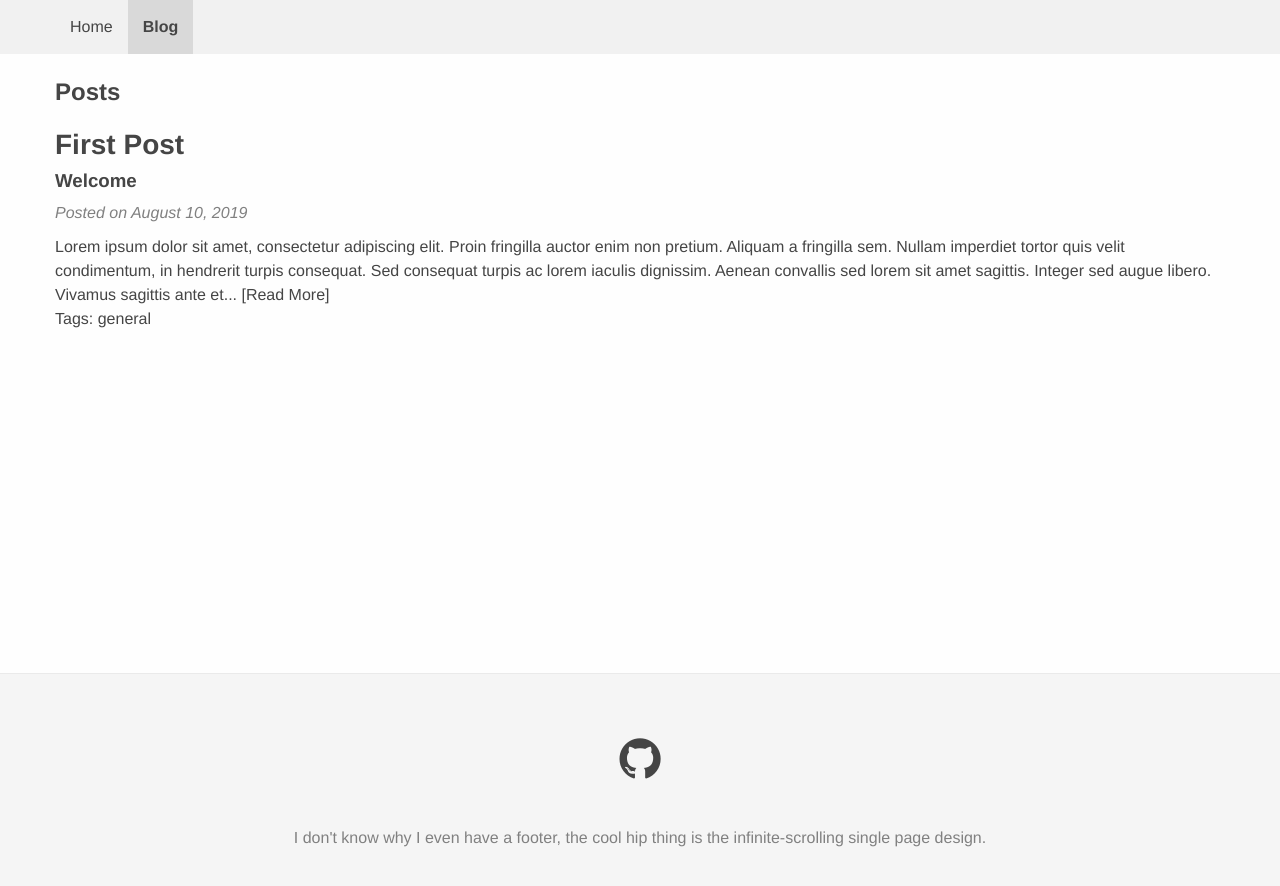
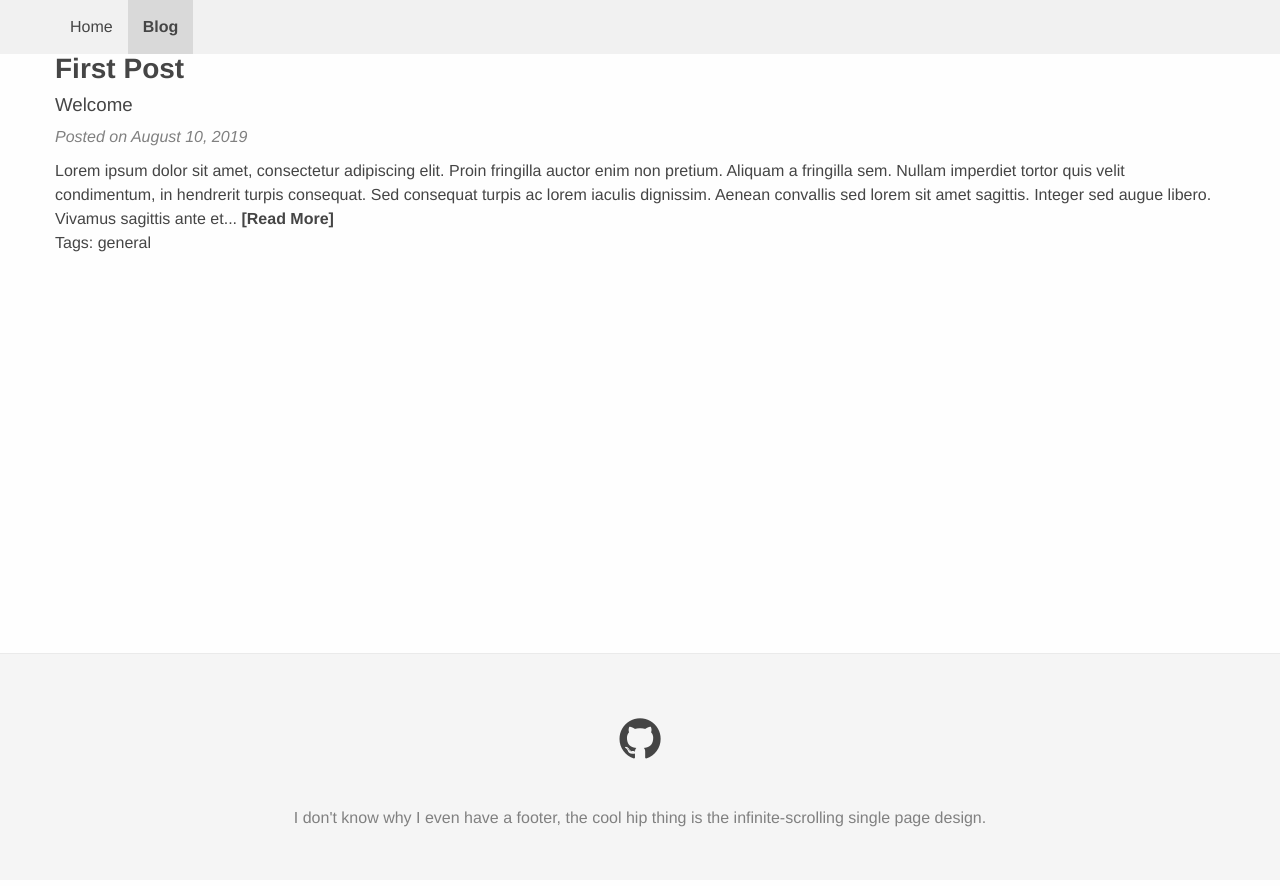
Before and after one commit to Sunstradamus/Sunstradamus.github.io, a Jekyll site: the page built from blog/index.html, in a window 1280 px wide. Shown: the top 886 px of the page. Built offline with Jekyll 4.4.1, drawn with Linux system fonts in a browser that asks for light colours; the list of posts is cut into pages by our own code.

Commit message:
More updates

```diff
--- a/blog/index.html
+++ b/blog/index.html
@@ -2,8 +2,6 @@
 layout: default
 title: Blog | Hi Googlebot
 ---
-
-<h1>Posts</h1>
 
 <div class="posts-list">
   {% for post in paginator.posts %}
--- a/css/style.scss
+++ b/css/style.scss
@@ -140,11 +140,13 @@ footer {
 
 .post-title {
 	font-size: 1.75em;
+	font-weight: 800;
 	margin: 0;
 	margin-bottom: 10px;
 }
 
 .post-subtitle {
+	font-weight: 300;
 	margin: 0;
 	margin-bottom: 10px;
 }
@@ -155,3 +157,7 @@ footer {
 	margin: 0;
 	margin-bottom: 10px;
 }
+
+.post-read-more {
+	font-weight: bold;
+}
```
